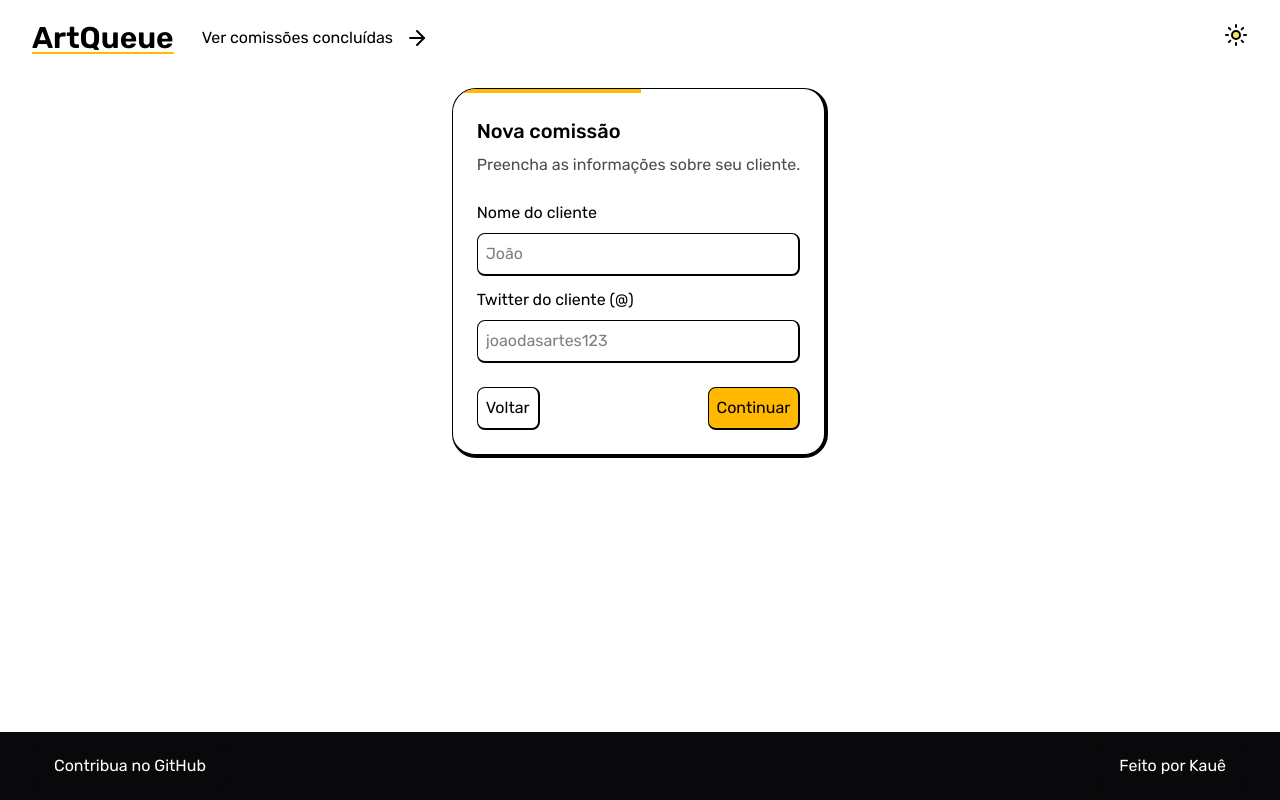
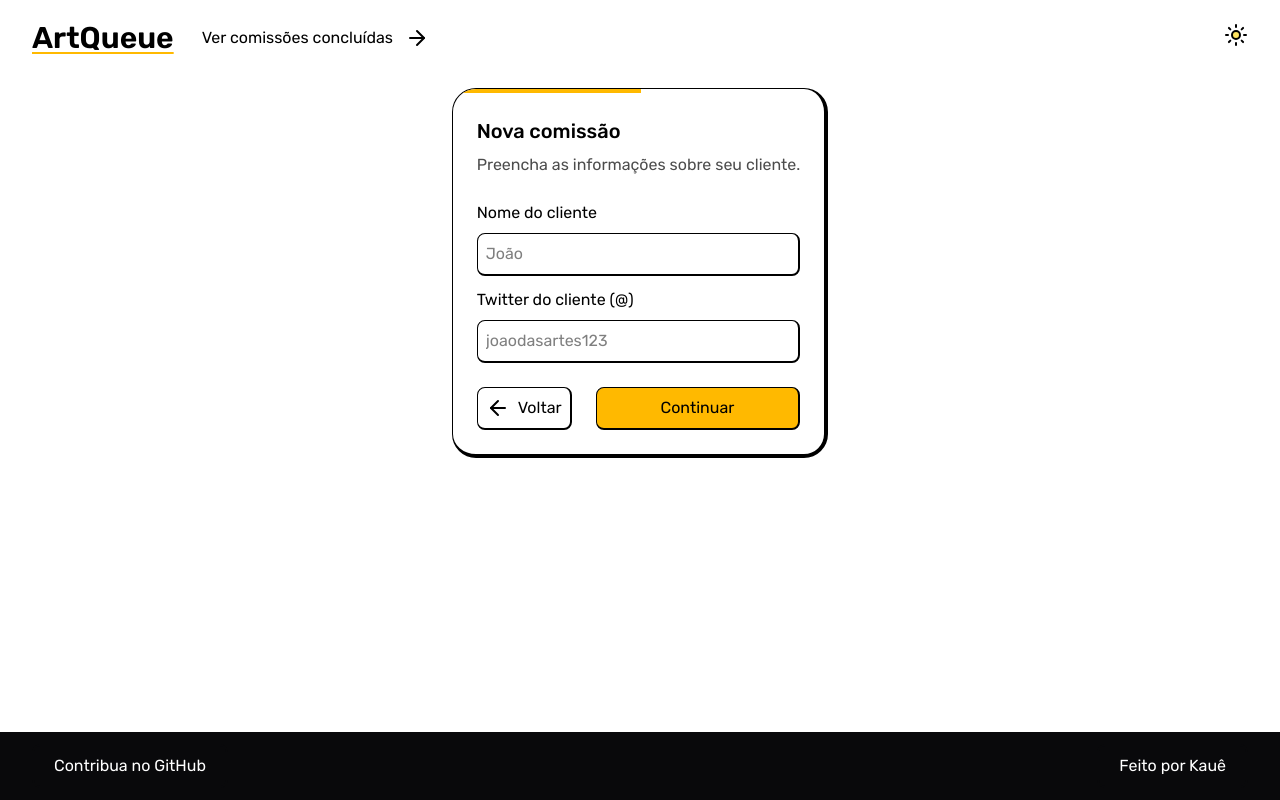
Before and after one commit to kauefraga/artqueue, a React (Vite) app: page /steps/client in a window 1280 px wide. Built offline with nearby package versions, Linux system fonts and the light colour scheme.

Commit message:
feat: improve forms actions

```diff
--- a/src/pages/client-form.tsx
+++ b/src/pages/client-form.tsx
@@ -1,3 +1,4 @@
+import { ArrowLeftIcon } from 'lucide-react';
 import { type FormEvent } from 'react';
 import { useNavigate } from 'react-router';
 import { CommissionsContainer } from '../components/commissions/commissions-container';
@@ -68,18 +69,19 @@ export function ClientFormPage() {
             </div>
           </main>
 
-          <div className="flex justify-between">
+          <div className="flex gap-6 justify-between">
             <button
               type="reset"
               onClick={onBackButton}
-              className="border-1 rounded-lg p-2 border-b-2 border-e-2 transition-all hover:bg-black/20 hover:cursor-pointer hover:rounded-none"
+              className="flex gap-2 border-1 rounded-lg p-2 border-b-2 border-e-2 transition-all hover:bg-black/20 hover:cursor-pointer hover:rounded-none"
             >
+              <ArrowLeftIcon />
               Voltar
             </button>
 
             <button
               onClick={onNextButton}
-              className="border-1 rounded-lg p-2 border-b-2 border-e-2 transition-all bg-amber-400 hover:cursor-pointer hover:rounded-none"
+              className="flex gap-2 justify-center w-full border-1 rounded-lg p-2 border-b-2 border-e-2 transition-all bg-amber-400 hover:cursor-pointer hover:rounded-none"
             >
               Continuar
             </button>
--- a/src/pages/commission-form.tsx
+++ b/src/pages/commission-form.tsx
@@ -1,3 +1,4 @@
+import { ArrowLeftIcon } from 'lucide-react';
 import { type FormEvent } from 'react';
 import { useNavigate } from 'react-router';
 import { CommissionsContainer } from '../components/commissions/commissions-container';
@@ -110,18 +111,19 @@ export function CommissionFormPage() {
             </div>
           </main>
 
-          <div className="flex justify-between">
+          <div className="flex gap-6 justify-between">
             <button
               type="reset"
               onClick={onBackButton}
-              className="border-1 rounded-lg p-2 border-b-2 border-e-2 transition-all hover:bg-black/20 hover:cursor-pointer hover:rounded-none"
+              className="flex gap-2 border-1 rounded-lg p-2 border-b-2 border-e-2 transition-all hover:bg-black/20 hover:cursor-pointer hover:rounded-none"
             >
+              <ArrowLeftIcon />
               Voltar
             </button>
 
             <button
               onClick={onSubmitButton}
-              className="border-1 rounded-lg p-2 border-b-2 border-e-2 transition-all bg-amber-400 hover:cursor-pointer hover:rounded-none"
+              className="w-full border-1 rounded-lg p-2 border-b-2 border-e-2 transition-all bg-amber-400 hover:cursor-pointer hover:rounded-none"
             >
               Concluir
             </button>
```
